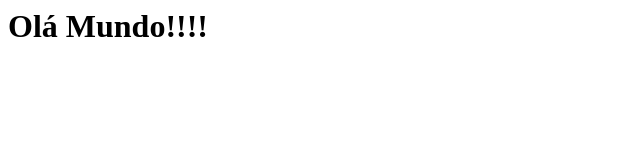
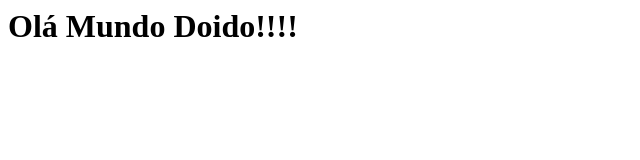
Before and after one commit to davitsjunior/gitFlowFullCycle, a plain HTML site: page index.html in a window 1280 px wide. Shown: the whole page, without its empty margins (0-640 px from the left). Drawn offline with Linux system fonts and the light colour scheme.

Commit message:
Fix Doido

```diff
--- a/index.html
+++ b/index.html
@@ -1 +1 @@
-<h1>Olá Mundo!!!!<h1>
+<h1>Olá Mundo Doido!!!!<h1>
```
